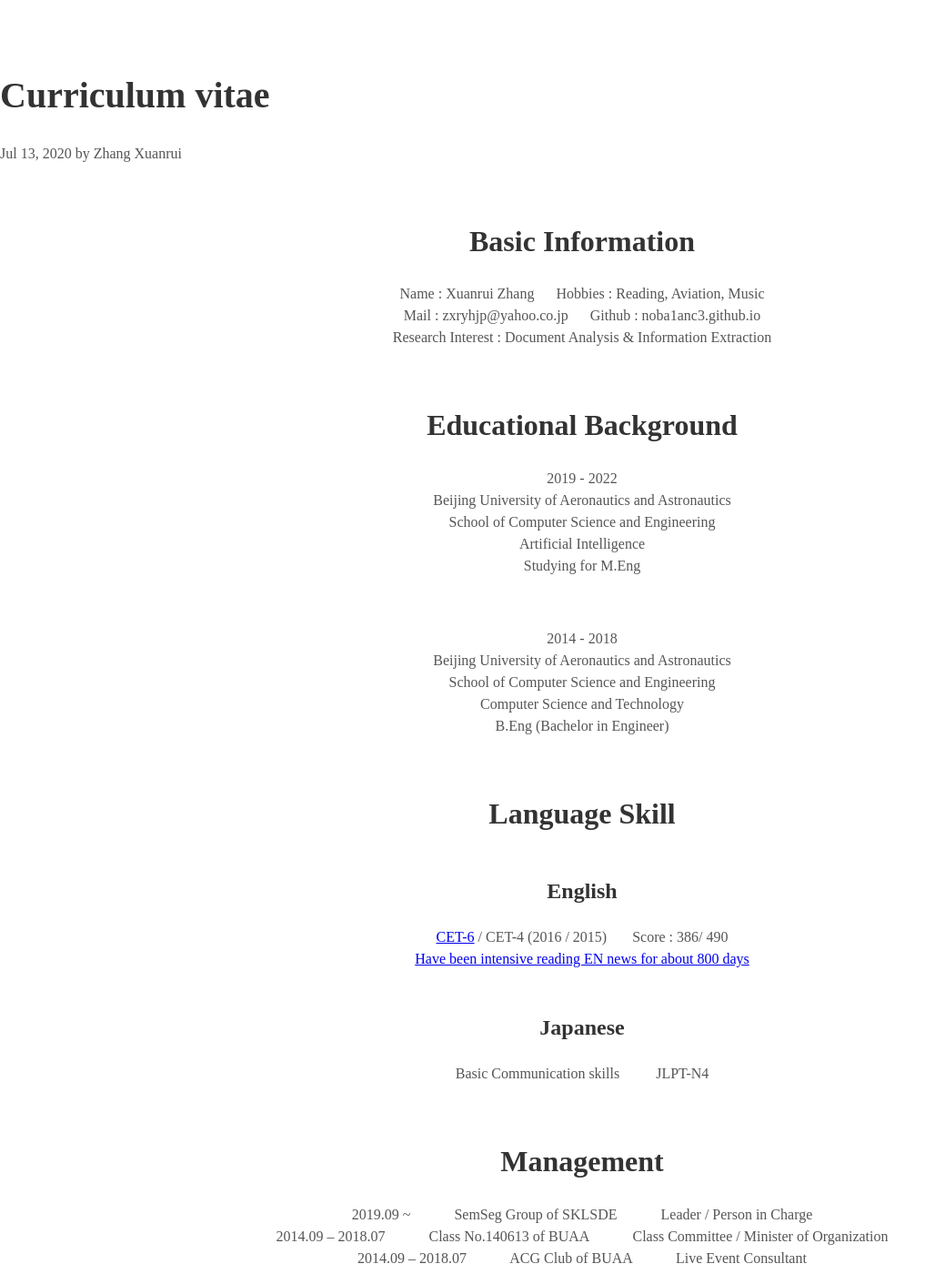
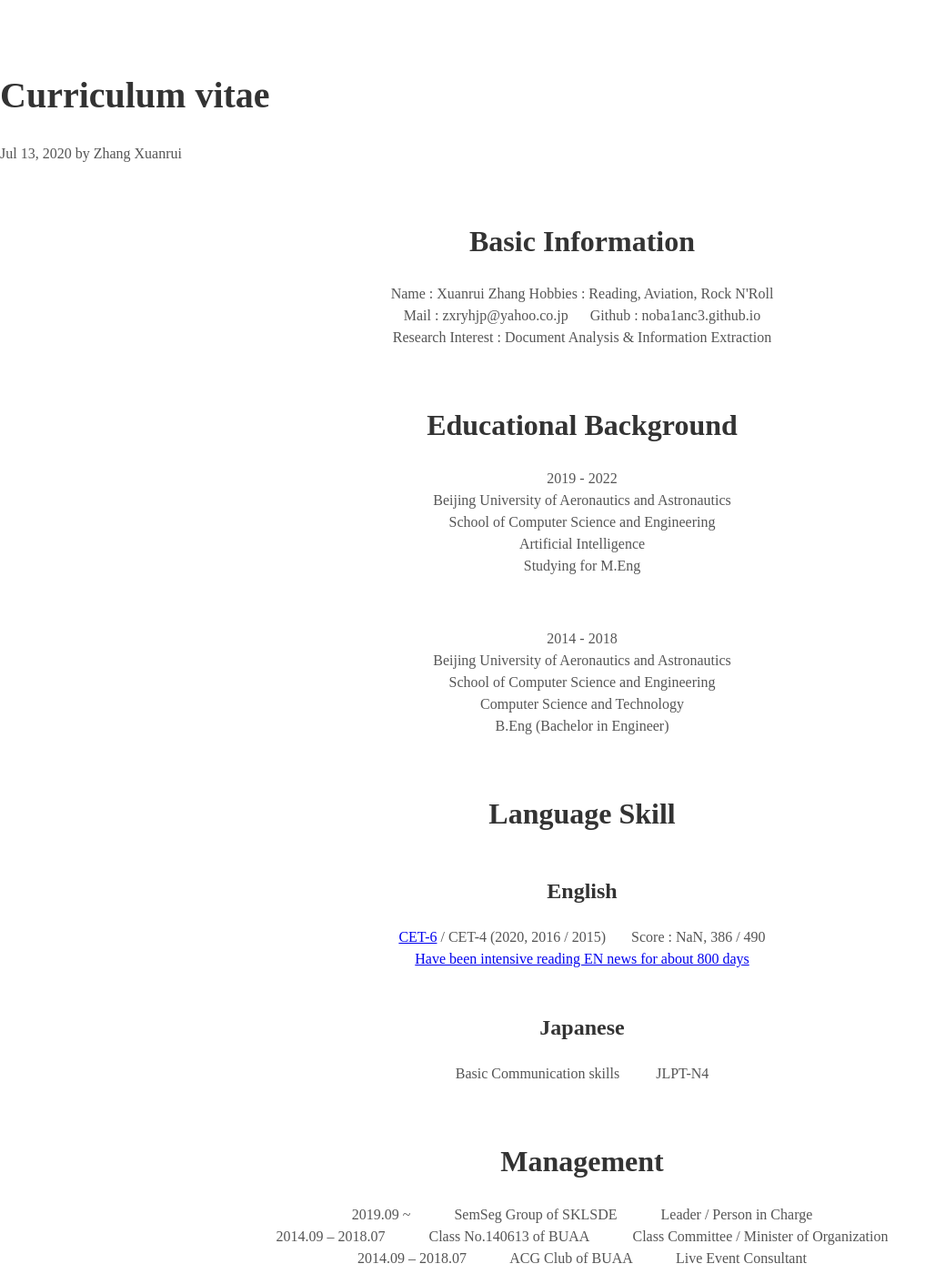
Before and after one commit to Noba1anc3/Noba1anc3.github.io, a Jekyll site: the page built from _posts/2020-07-13-Curriculum Vitae.md, in a window 1280 px wide and 1400 px high. Shown: the whole window at 91% size, without its empty margins (0-1039 px from the left). Built offline with Jekyll 4.4.1, drawn with Linux system fonts in a browser that asks for light colours; some web fonts are replaced.

Commit message:
Update 2020-07-13-Curriculum Vitae.md

```diff
--- a/_posts/2020-07-13-Curriculum Vitae.md
+++ b/_posts/2020-07-13-Curriculum Vitae.md
@@ -4,7 +4,7 @@ layout: post
 
 ## <center>Basic Information</center>
 
-<center>Name : Xuanrui Zhang      Hobbies : Reading, Aviation, Music</center>
+<center>Name : Xuanrui Zhang      Hobbies : Reading, Aviation, Rock N'Roll</center>
 <center>Mail : zxryhjp@yahoo.co.jp      Github : noba1anc3.github.io</center>
 <center>Research Interest : Document Analysis & Information Extraction</center>
 ## <center>Educational Background</center>
@@ -25,7 +25,7 @@ layout: post
 
 ### <center>English</center>
 
-<center><a href="http://m.qpic.cn/psc?/fef49446-40e0-48c4-adcc-654c5015022c/90yfO.8bOadXEE4MiHsPn6TyffVgPNmGcjIvjOKMuxcAKJ1BZrBzbZJm2HeN8VaripjDuYYmI8vvcL1pckOBsQ!!/b&bo=VAROBlQETgYRCT4!&rf=viewer_4">CET-6</a> / CET-4 (2016 / 2015) &nbsp;&nbsp;&nbsp;&nbsp;&nbsp; Score : 386/ 490</center>
+<center><a href="http://m.qpic.cn/psc?/fef49446-40e0-48c4-adcc-654c5015022c/90yfO.8bOadXEE4MiHsPn6TyffVgPNmGcjIvjOKMuxcAKJ1BZrBzbZJm2HeN8VaripjDuYYmI8vvcL1pckOBsQ!!/b&bo=VAROBlQETgYRCT4!&rf=viewer_4">CET-6</a> / CET-4 (2020, 2016 / 2015) &nbsp;&nbsp;&nbsp;&nbsp;&nbsp; Score : NaN, 386 / 490</center>
 
 <center><a href="http://www.github.com/noba1anc3/en_news">
 Have been intensive reading EN news for about 800 days</a></center>
```
